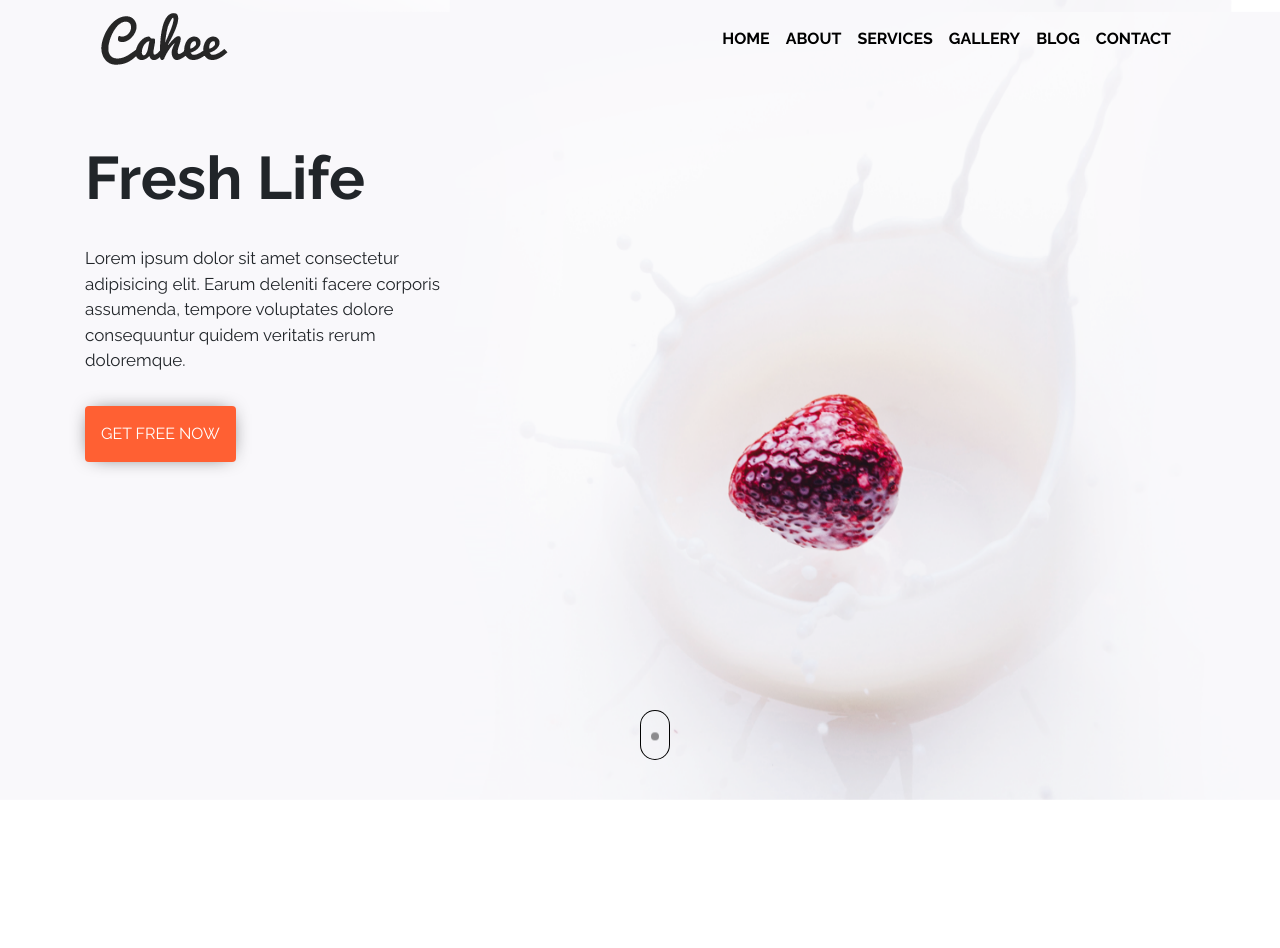
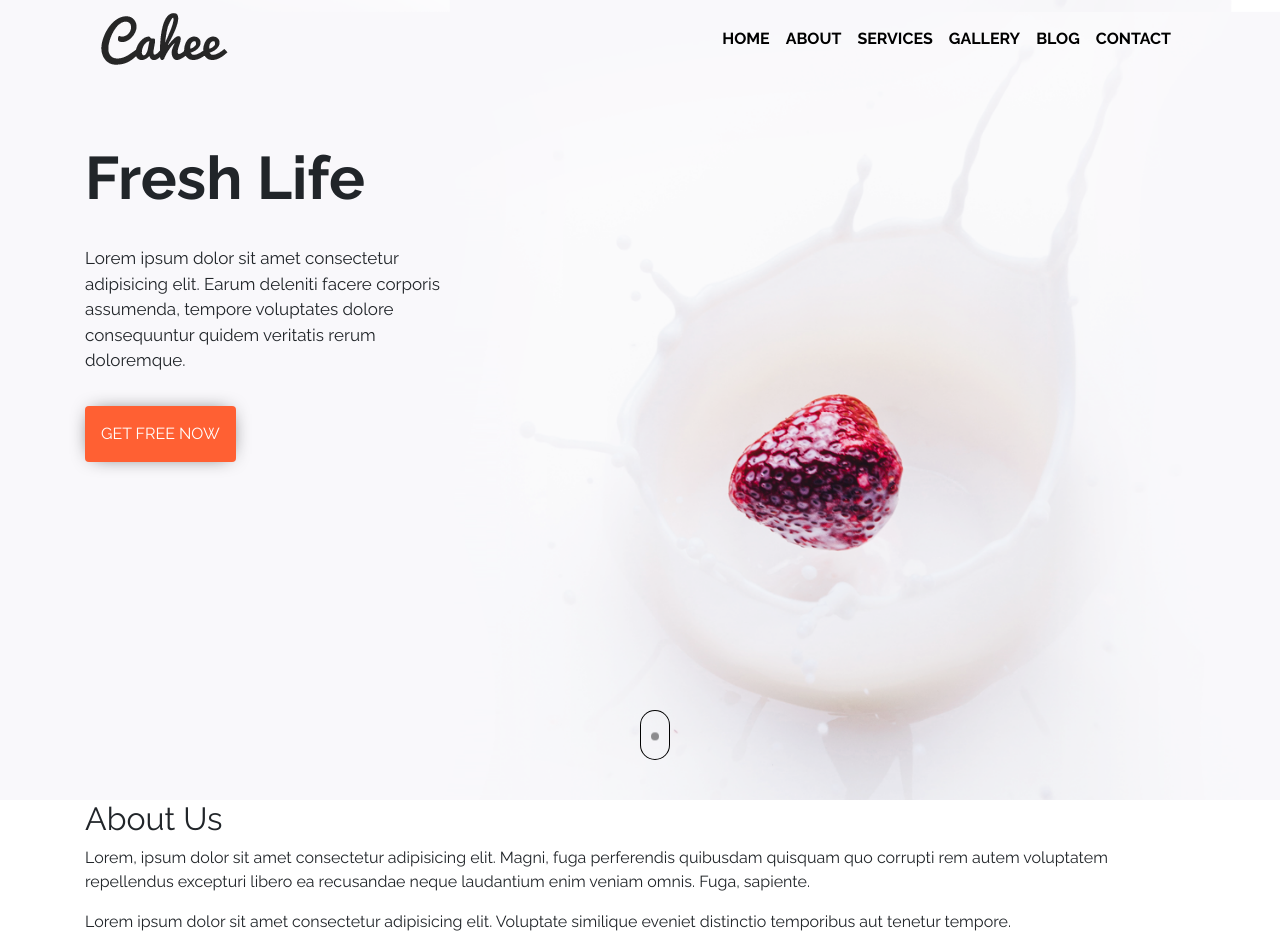
Before and after one commit to kubkil/WebDevChallenge-2, a website: page index.html in a window 1280 px wide. Shown: the top 948 px of the page. Before the commit the page ends 800 px from the top, so only its background shows below. Drawn offline with nearby package versions, Linux system fonts and the light colour scheme; files that its build step writes are made by us from their sources; files whose address does not match are found by name.

Commit message:
Add about section

```diff
--- a/index.html
+++ b/index.html
@@ -76,6 +76,28 @@
         <span class="jumbo__scroll"></span>
       </div>
     </div>
+    <div class="about">
+      <div class="container">
+        <div class="about__text">
+          <h2 class="about__heading">About Us</h2>
+          <p class="about__para">
+            Lorem, ipsum dolor sit amet consectetur adipisicing elit. Magni,
+            fuga perferendis quibusdam quisquam quo corrupti rem autem
+            voluptatem repellendus excepturi libero ea recusandae neque
+            laudantium enim veniam omnis. Fuga, sapiente.
+          </p>
+          <p class="about__para">
+            Lorem ipsum dolor sit amet consectetur adipisicing elit. Voluptate
+            similique eveniet distinctio temporibus aut tenetur tempore.
+          </p>
+        </div>
+        <img
+          class="about__image"
+          src="./dist/images/about.png"
+          alt="cup with raspberries on te plate"
+        />
+      </div>
+    </div>
     <script src="dist/js/script-compiled.js"></script>
     <script
       src="https://code.jquery.com/jquery-3.3.1.slim.min.js"
```
